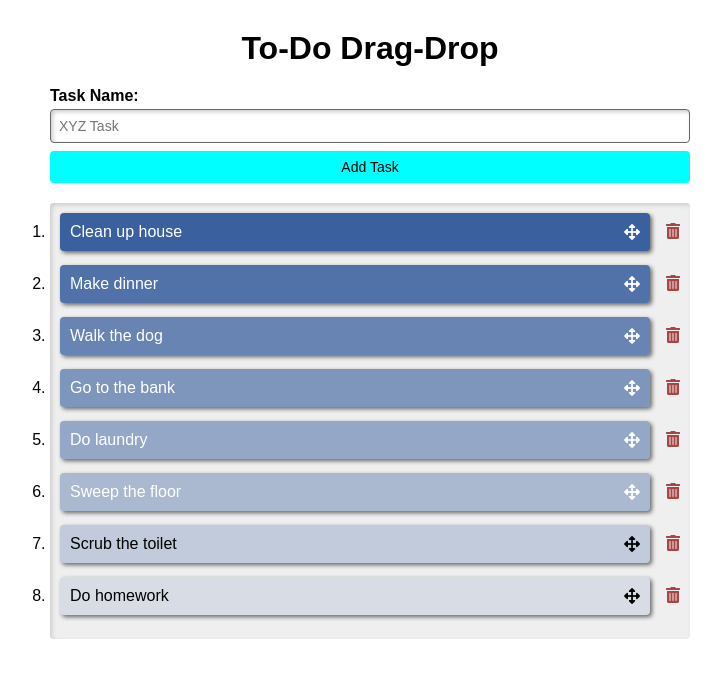
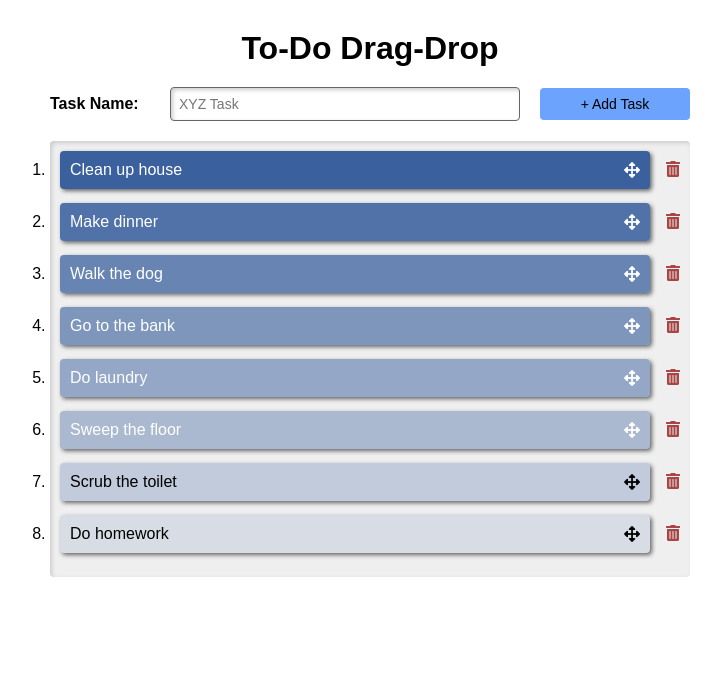
Before and after one commit to siuangie91/react-dragdrop, a React (Create React App) app: page / in a window 1280 px wide. Shown: the top 678 px of the page, without its empty margins (270-991 px from the left). Built offline with nearby package versions, Linux system fonts and the light colour scheme; the HTML template or start-up script is replaced by a standard one.

Commit message:
desktop styling

```diff
--- a/public/style.css
+++ b/public/style.css
@@ -24,6 +24,12 @@ html, body {
 header {
 	margin-top: 20px;
 	text-align: center;
+}
+
+.error {
+	padding: 10px 0;
+	font-weight: bold;
+	color: #ff0000;
 }
 
 #project-input {
@@ -53,8 +59,36 @@ header {
   padding: 8px;
   border-radius: 4px;
   font-size: 14px;
-  background: cyan;
+  background: #6ca3fc;
   cursor: pointer;
+}
+
+@media screen and (min-width: 768px) {
+	#project-input {
+		display: flex;
+		justify-content: space-between;
+		flex-wrap: wrap;
+		align-items: center;
+	}
+
+	#project-input label {
+		width: 100px;
+	}
+
+	#project-input input {
+		margin: 0;
+		width: 350px;
+	}
+
+	#project-input button {
+		width: 150px;
+		margin: 0;
+	}
+
+	#project-input .error {
+		width: 100%;
+		flex-shrink: 0;
+	}
 }
 
 #projects-container {
@@ -63,11 +97,6 @@ header {
 	border-radius: 4px;
 	background: #efefef;
 	box-shadow: inset 2px 2px 4px #ccc;
-}
-
-.error {
-	font-weight: bold;
-	color: #ff0000;
 }
 
 #projects-container ol {
--- a/src/components/ProjectInput.js
+++ b/src/components/ProjectInput.js
@@ -54,18 +54,18 @@ class ProjectInput extends Component {
 
             return (
               <section id="project-input">
+                {
+                  (this.state.error) ?
+                    <p className="error">Cannot add an empty task!</p>
+                    :
+                    ""
+                }
                 <label>Task Name:</label>
                 <input type="text" placeholder="XYZ Task"
                   ref={this.inputRef}
                   value={this.state.inputText}
                   onChange={e => this.changeHandler(e)}/>
-                {
-                  (this.state.error) ?
-                    <p className="error">Cannot add an empty task</p>
-                    :
-                    ""
-                }
-                <button onClick={this.clickHandler}>Add Task</button>
+                <button onClick={this.clickHandler}>+ Add Task</button>
               </section>
             );
           }
--- a/src/components/ProjectsContainer.js
+++ b/src/components/ProjectsContainer.js
@@ -68,7 +68,7 @@ class ProjectsContainer extends Component {
 
   	return {
   		backgroundColor: `rgba(58,96,158,${alpha})`,
-  		color: `#${(alpha <= 0.3) ? '000' : 'fff'}`
+  		color: `#${(alpha <= 0.35) ? '000' : 'fff'}`
   	};
   }
 
```
